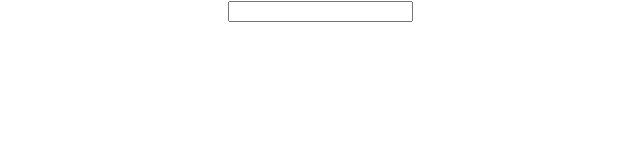
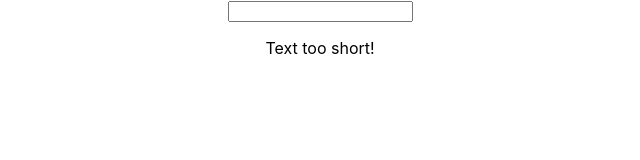
Before and after one commit to techfreakworm/react-course-practice, a React (Create React App) app in the folder assignment-two/: page / in a window 1280 px wide. Shown: the top 160 px of the page, without its empty margins (320-960 px from the left). Built offline with nearby package versions, Linux system fonts and the light colour scheme.

Commit message:
Add validation component

```diff
--- a/assignment-two/src/App.js
+++ b/assignment-two/src/App.js
@@ -1,6 +1,6 @@
 import React, { Component } from 'react'
-import logo from './logo.svg';
 import './App.css';
+import Validation from './Validation/Validation'
 
 class App extends Component{
 
@@ -21,6 +21,9 @@
           value={this.state.userInput}
         />
         <p>{this.state.userInput}</p>
+        <Validation
+          inputLength={this.state.userInput.length}
+        />
       </div>
     );
   }
--- /dev/null
+++ b/assignment-two/src/Validation/Validation.js
@@ -0,0 +1,13 @@
+
+import React from 'react'
+
+const validation = (props) => {
+
+    return (
+        <div>
+            <p>Text too short!</p>
+        </div>
+    );
+};
+
+export default validation;
```
